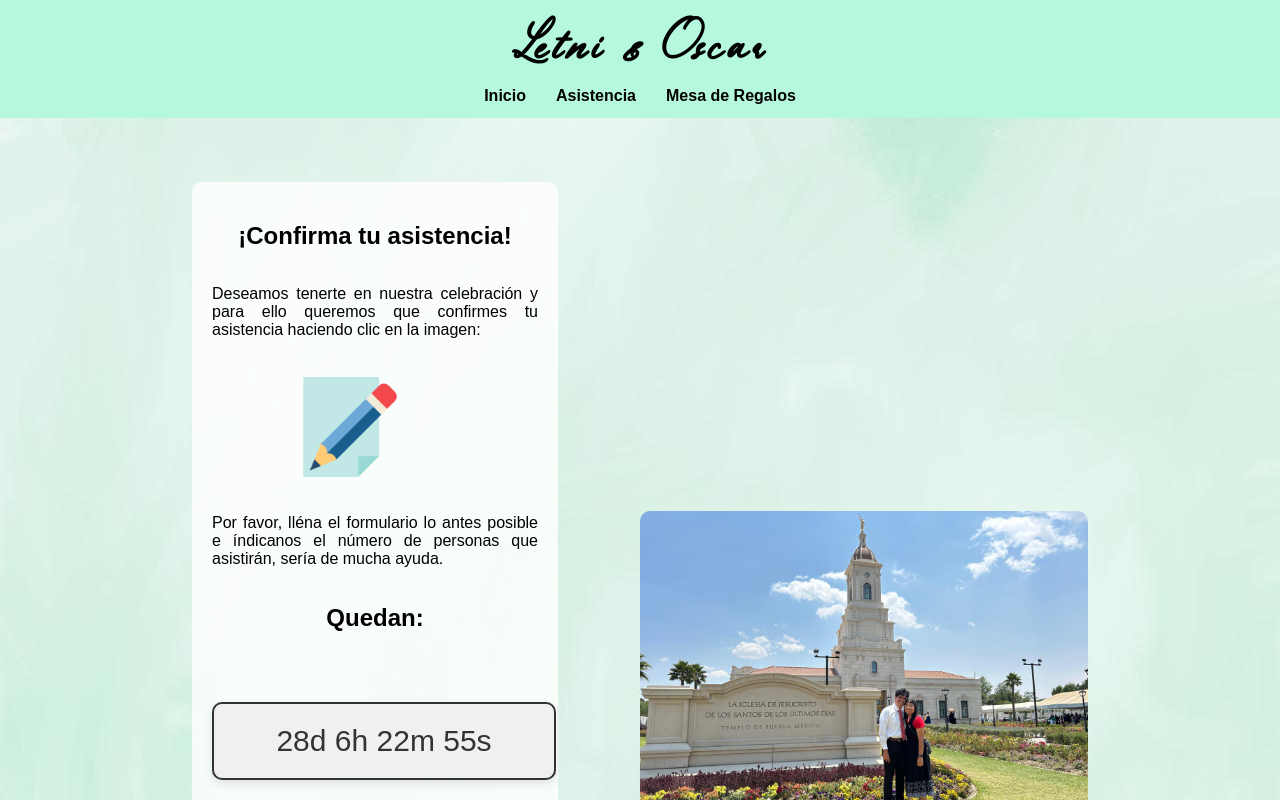
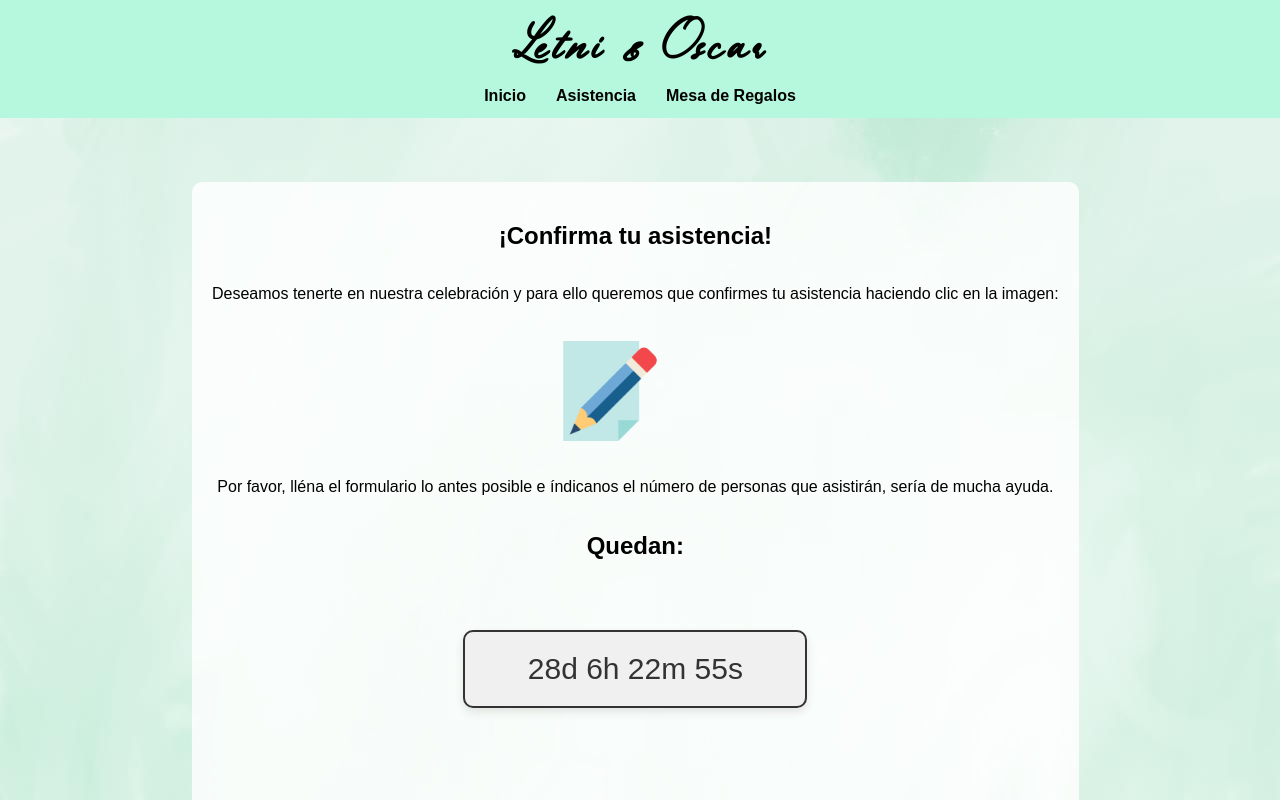
Before and after one commit to Oscar1999-L/web-boda-LO, a plain HTML site: page assist.html in a window 1280 px wide. Drawn offline with Linux system fonts and the light colour scheme.

```diff
--- a/assist.html
+++ b/assist.html
@@ -49,7 +49,7 @@
 
 
 
-    <img src="./img/fot1.JPEG" alt="Foto del evento" class="right-image">
+    <!--<img src="./img/fot1.JPEG" alt="Foto del evento" class="right-image">-->
 </main>
 
 <footer>
```
